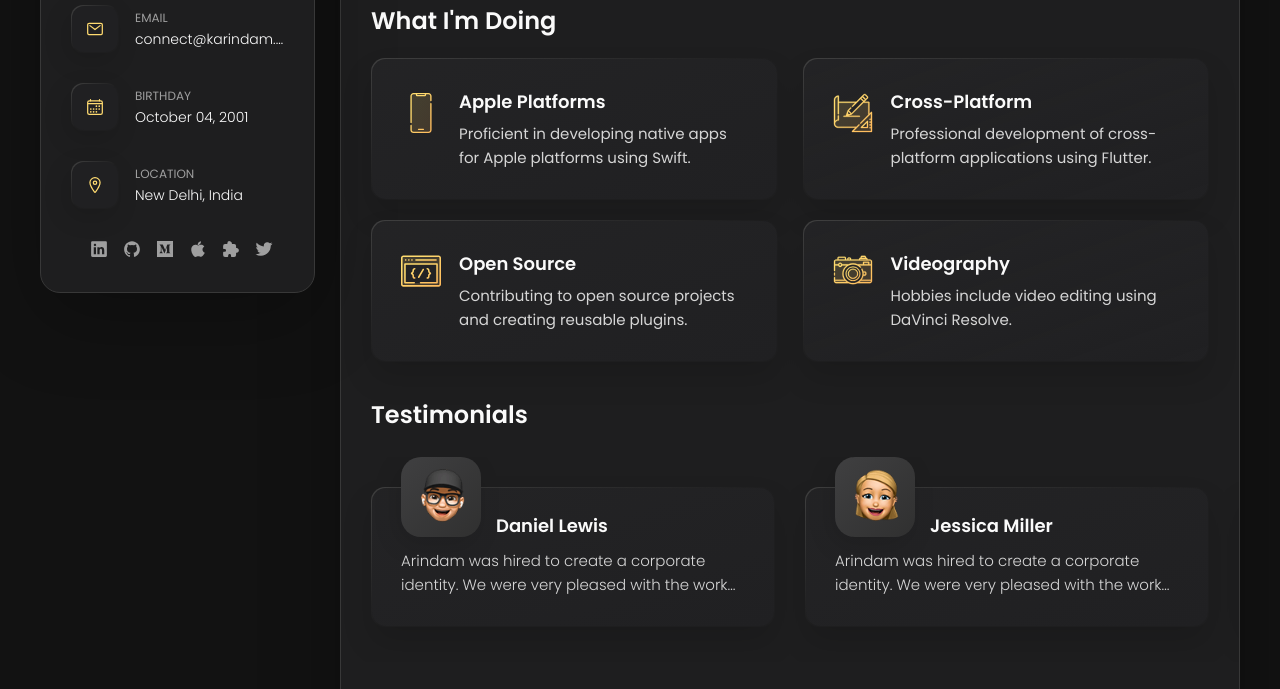
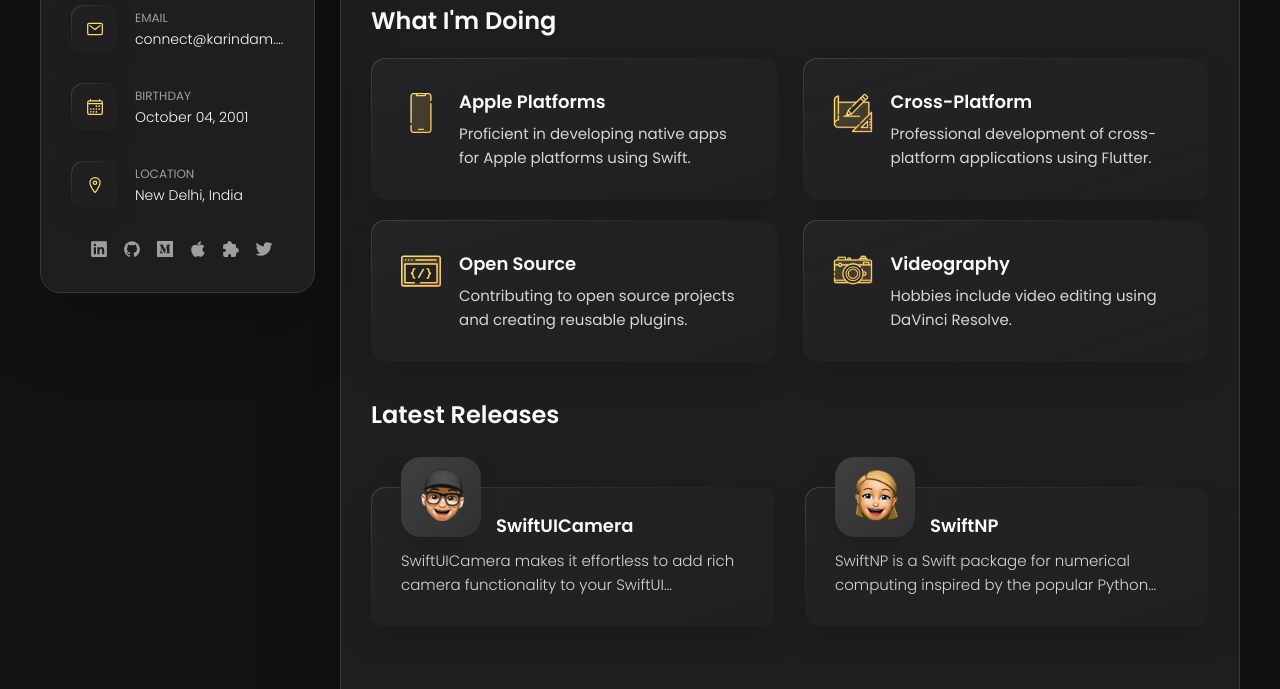
Before and after one commit to k-arindam/k-arindam.github.io, a plain HTML site: page index.html in a window 1280 px wide. Shown: the part 438-1127 px from the top of the page. Drawn offline with nearby package versions, Linux system fonts and the light colour scheme.

Commit message:
Update releases and articles sections with new titles and descriptions

```diff
--- a/index.html
+++ b/index.html
@@ -200,7 +200,7 @@
           </li> -->
 
           <li class="navbar-item">
-            <button class="navbar-link" data-nav-link>Blog</button>
+            <button class="navbar-link" data-nav-link>Articles</button>
           </li>
 
           <li class="navbar-item">
@@ -331,7 +331,7 @@
 
         <section class="testimonials">
 
-          <h3 class="h3 testimonials-title">Testimonials</h3>
+          <h3 class="h3 testimonials-title">Latest Releases</h3>
 
           <ul class="testimonials-list has-scrollbar">
 
@@ -339,18 +339,14 @@
               <div class="content-card" data-testimonials-item>
 
                 <figure class="testimonials-avatar-box">
-                  <img src="./assets/images/avatar-1.png" alt="Daniel lewis" width="60" data-testimonials-avatar>
+                  <img src="./assets/images/avatar-1.png" alt="SwiftUICamera" width="60" data-testimonials-avatar>
                 </figure>
 
-                <h4 class="h4 testimonials-item-title" data-testimonials-title>Daniel lewis</h4>
+                <h4 class="h4 testimonials-item-title" data-testimonials-title>SwiftUICamera</h4>
 
                 <div class="testimonials-text" data-testimonials-text>
                   <p>
-                    Arindam was hired to create a corporate identity. We were very pleased with the work done. She has a
-                    lot of experience
-                    and is very concerned about the needs of client. Lorem ipsum dolor sit amet, ullamcous cididt
-                    consectetur adipiscing
-                    elit, seds do et eiusmod tempor incididunt ut laborels dolore magnarels alia.
+                    SwiftUICamera makes it effortless to add rich camera functionality to your SwiftUI applications — with support for photo capture, video recording, live frame output, and full control over camera hardware.
                   </p>
                 </div>
 
@@ -361,18 +357,14 @@
               <div class="content-card" data-testimonials-item>
 
                 <figure class="testimonials-avatar-box">
-                  <img src="./assets/images/avatar-2.png" alt="Jessica miller" width="60" data-testimonials-avatar>
+                  <img src="./assets/images/avatar-2.png" alt="SwiftNP" width="60" data-testimonials-avatar>
                 </figure>
 
-                <h4 class="h4 testimonials-item-title" data-testimonials-title>Jessica miller</h4>
+                <h4 class="h4 testimonials-item-title" data-testimonials-title>SwiftNP</h4>
 
                 <div class="testimonials-text" data-testimonials-text>
                   <p>
-                    Arindam was hired to create a corporate identity. We were very pleased with the work done. She has a
-                    lot of experience
-                    and is very concerned about the needs of client. Lorem ipsum dolor sit amet, ullamcous cididt
-                    consectetur adipiscing
-                    elit, seds do et eiusmod tempor incididunt ut laborels dolore magnarels alia.
+                    SwiftNP is a Swift package for numerical computing inspired by the popular Python library, NumPy. It provides support for multi-dimensional arrays (NDArray), along with basic operations on these arrays, such as reshaping, element-wise operations, and more.
                   </p>
                 </div>
 
@@ -383,18 +375,14 @@
               <div class="content-card" data-testimonials-item>
 
                 <figure class="testimonials-avatar-box">
-                  <img src="./assets/images/avatar-3.png" alt="Emily evans" width="60" data-testimonials-avatar>
+                  <img src="./assets/images/avatar-3.png" alt="AwesomeNavigation" width="60" data-testimonials-avatar>
                 </figure>
 
-                <h4 class="h4 testimonials-item-title" data-testimonials-title>Emily evans</h4>
+                <h4 class="h4 testimonials-item-title" data-testimonials-title>AwesomeNavigation</h4>
 
                 <div class="testimonials-text" data-testimonials-text>
                   <p>
-                    Arindam was hired to create a corporate identity. We were very pleased with the work done. She has a
-                    lot of experience
-                    and is very concerned about the needs of client. Lorem ipsum dolor sit amet, ullamcous cididt
-                    consectetur adipiscing
-                    elit, seds do et eiusmod tempor incididunt ut laborels dolore magnarels alia.
+                    AwesomeNavigation is a lightweight and elegant SwiftUI navigation library designed to make routing in iOS/macOS apps simple, declarative, and centralized — all while retaining native SwiftUI performance and flexibility.
                   </p>
                 </div>
 
@@ -405,18 +393,14 @@
               <div class="content-card" data-testimonials-item>
 
                 <figure class="testimonials-avatar-box">
-                  <img src="./assets/images/avatar-4.png" alt="Henry william" width="60" data-testimonials-avatar>
+                  <img src="./assets/images/avatar-4.png" alt="MultipeerConnectivity" width="60" data-testimonials-avatar>
                 </figure>
 
-                <h4 class="h4 testimonials-item-title" data-testimonials-title>Henry william</h4>
+                <h4 class="h4 testimonials-item-title" data-testimonials-title>MultipeerConnectivity</h4>
 
                 <div class="testimonials-text" data-testimonials-text>
                   <p>
-                    Arindam was hired to create a corporate identity. We were very pleased with the work done. She has a
-                    lot of experience
-                    and is very concerned about the needs of client. Lorem ipsum dolor sit amet, ullamcous cididt
-                    consectetur adipiscing
-                    elit, seds do et eiusmod tempor incididunt ut laborels dolore magnarels alia.
+                    multipeer_connectivity for flutter simplifies the process of discovering nearby devices, establishing peer-to-peer connections, and exchanging data (messages, files, and streams) without relying on Wi-Fi or cellular networks.
                   </p>
                 </div>
 
@@ -444,7 +428,7 @@
 
             <div class="modal-img-wrapper">
               <figure class="modal-avatar-box">
-                <img src="./assets/images/avatar-1.png" alt="Daniel lewis" width="80" data-modal-img>
+                <img src="./assets/images/avatar-1.png" alt="SwiftUICamera" width="80" data-modal-img>
               </figure>
 
               <img src="./assets/images/icon-quote.svg" alt="quote icon">
@@ -452,17 +436,13 @@
 
             <div class="modal-content">
 
-              <h4 class="h3 modal-title" data-modal-title>Daniel lewis</h4>
+              <h4 class="h3 modal-title" data-modal-title>SwiftUICamera</h4>
 
-              <time datetime="2021-06-14">14 June, 2021</time>
+              <time datetime="2024-10-04">4th October, 2024</time>
 
               <div data-modal-text>
                 <p>
-                  Arindam was hired to create a corporate identity. We were very pleased with the work done. She has a
-                  lot of experience
-                  and is very concerned about the needs of client. Lorem ipsum dolor sit amet, ullamcous cididt
-                  consectetur adipiscing
-                  elit, seds do et eiusmod tempor incididunt ut laborels dolore magnarels alia.
+                  SwiftUICamera makes it effortless to add rich camera functionality to your SwiftUI applications — with support for photo capture, video recording, live frame output, and full control over camera hardware.
                 </p>
               </div>
 
@@ -953,10 +933,10 @@
         - #BLOG
       -->
 
-      <article class="blog" data-page="blog">
+      <article class="blog" data-page="articles">
 
         <header>
-          <h2 class="h2 article-title">Blog</h2>
+          <h2 class="h2 article-title">Articles</h2>
         </header>
 
         <section class="blog-posts">
```
Also changed, not shown: assets/images/tech-apple.png.
